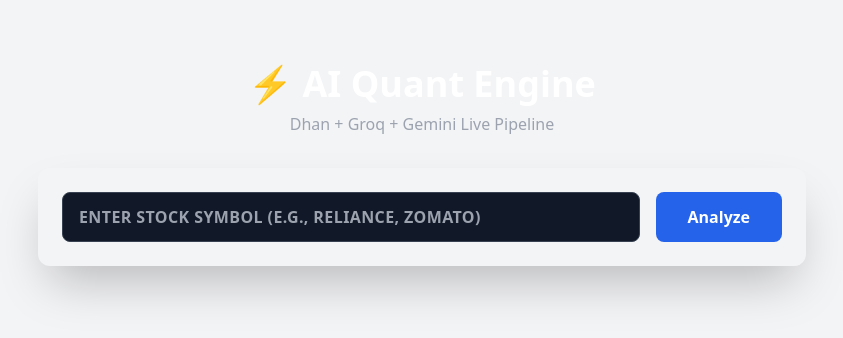
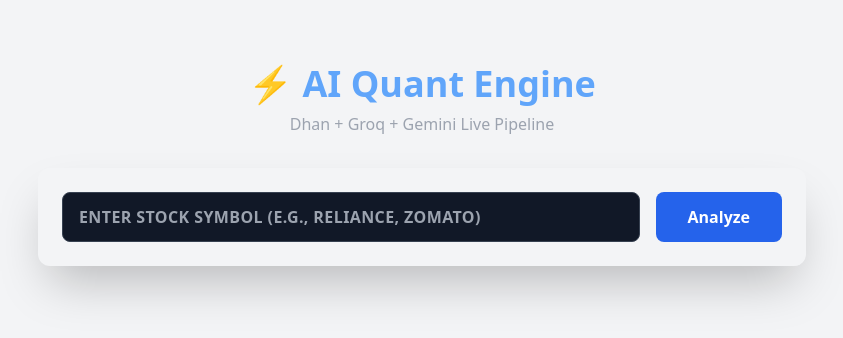
Before and after one commit to chetanbhushan23-commits/Pro-PRAN-AI, a website: page index.html in a window 1280 px wide. Shown: the whole page, without its empty margins (218-1061 px from the left). Drawn offline with nearby package versions, Linux system fonts and the light colour scheme.

Commit message:
Update index.html

```diff
--- a/index.html
+++ b/index.html
@@ -90,7 +90,7 @@
 
     <!-- Header -->
     <div class="w-full max-w-3xl text-center mb-8 mt-10">
-        <h1 class="text-4xl font-extrabold text-white mb-2">⚡ AI Quant Engine</h1>
+        <h1 class="text-4xl font-extrabold text-blue-400 mb-2">⚡ AI Quant Engine</h1>
         <p class="text-gray-400">Dhan + Groq + Gemini Live Pipeline</p>
     </div>
 
```
